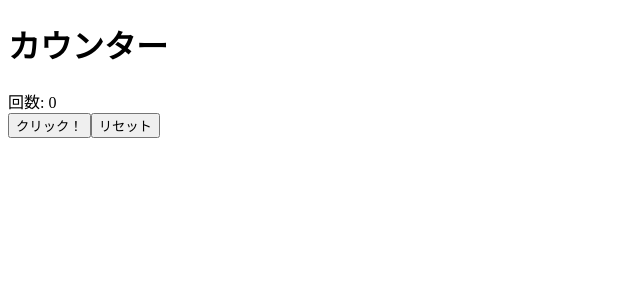
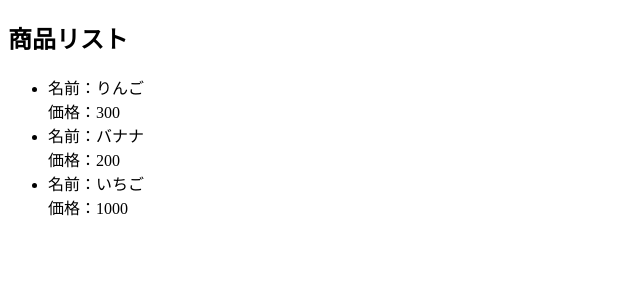
Before and after one commit to keigomichi/wannabe-web-engineer-react, a React (Vite) app: page / in a window 1280 px wide. Shown: the top 300 px of the page, without its empty margins (0-640 px from the left). Built offline with nearby package versions, Linux system fonts and the light colour scheme.

Commit message:
feat: 商品を配列から取得できるようにする

```diff
--- a/src/App.jsx
+++ b/src/App.jsx
@@ -1,10 +1,12 @@
-import Counter from "./components/Counter";
 import "./App.css";
+// import Counter from "./components/Counter";
+import ItemList from "./components/ItemList";
 
 function App() {
   return (
     <div className="App">
-      <Counter />
+      {/* <Counter /> */}
+      <ItemList />
     </div>
   );
 }
--- /dev/null
+++ b/src/components/Item.jsx
@@ -0,0 +1,10 @@
+const Item = (props) => {
+  return (
+    <div>
+      <div>名前：{props.name}</div>
+      <div>価格：{props.price}</div>
+    </div>
+  );
+};
+
+export default Item;
--- /dev/null
+++ b/src/components/ItemList.jsx
@@ -0,0 +1,27 @@
+import { useState } from "react";
+import Item from "./Item";
+const ItemList = () => {
+  const [items] = useState([
+    { name: "りんご", price: 300 },
+    { name: "バナナ", price: 200 },
+    { name: "いちご", price: 1000 },
+  ]);
+
+  return (
+    // ここにItemコンポーネントを並べる
+    <div>
+      <h2>商品リスト</h2>
+      <ul>
+        {items.map((item) => {
+          return (
+            <li key={item.name}>
+              <Item name={item.name} price={item.price} />
+            </li>
+          );
+        })}
+      </ul>
+    </div>
+  );
+};
+
+export default ItemList;
```
